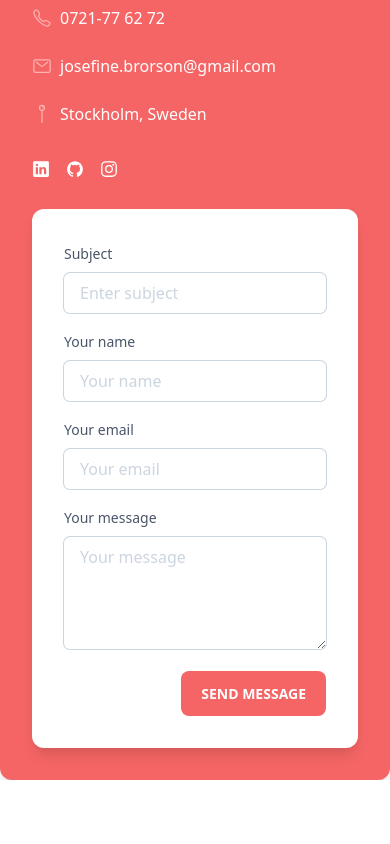
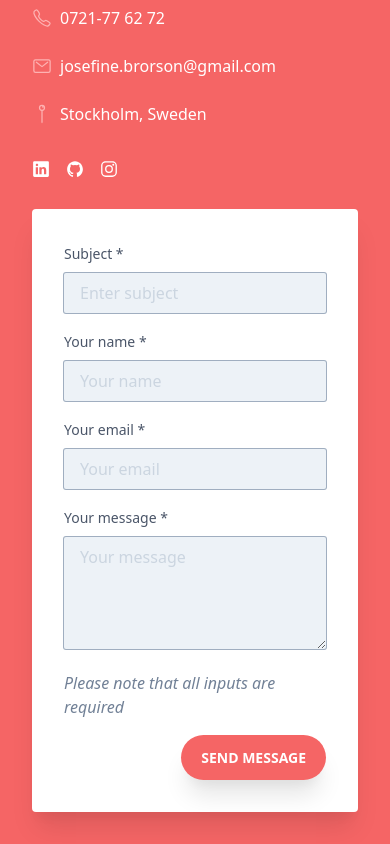
Before and after one commit to jbrorson/Exam-React-Portfolio, a React (Create React App) app: page / in a window 390 px wide. Shown: the part 4716-5560 px from the top of the page. Before the commit the page ends 5496 px from the top, so only its background shows below. Built offline with nearby package versions, Linux system fonts and the light colour scheme.

Commit message:
Moved contact form to footer

```diff
--- a/src/components/Contact.js
+++ b/src/components/Contact.js
@@ -49,8 +49,8 @@ export default function Contact() {
   // };
 
   return (
-    <div className="flex w-full min-h-screen justify-center items-center" id="contact">
-      <div className="flex flex-col md:flex-row md:space-x-6 space-y-6 md:space-y-0 bg-red-500 w-full max-w-4xl p-8 sm:p-12 rounded-xl sm:rounded-0 shadow-lg text-white overflow-hidden">
+    <div className="flex w-full justify-center items-center" id="contact">
+      <div className="flex flex-col justify-evenly md:flex-row md:space-x-6 space-y-6 md:space-y-0 bg-red-500 w-full p-8 sm:p-12 sm:rounded-0 text-white overflow-hidden">
         <div className="flex flex-col space-y-8 justify-between">
           <div>
             <h1 className="font-bold text-4xl tracking-wide">Contact me</h1>
@@ -95,14 +95,14 @@ export default function Contact() {
           </div>
         </div>
         <div>
-          <div className="bg-white rounded-xl shadow-lg p-8 text-gray-700 sm:w-80">
+          <div className="bg-white rounded-default shadow-xl p-8 text-gray-700 sm:w-80">
             <form
               // onSubmit={handleSubmit}
               onSubmit={sendEmail}
               action=""
               className="flex flex-col space-y-4">
               <div>
-                <label for="" className="text-sm sm:text-base">Subject</label>
+                <label for="" className="text-sm sm:text-base">Subject *</label>
                 <input
                   required
                   type="text"
@@ -110,12 +110,12 @@ export default function Contact() {
                   placeholder="Enter subject"
                   // value={name}
                   // onChange={(e) => setName(e.target.value)}
-                  className="ring-1 ring-gray-400 w-full rounded-md px-4 py-2 mt-2
+                  className="bg-gray-200 ring-1 ring-gray-500 w-full rounded-sm px-4 py-2 mt-2
                     outline-none focus:ring-2 focus:ring-blue-300"
                 />
               </div>
               <div>
-                <label for="" className="text-sm sm:text-base">Your name</label>
+                <label for="" className="text-sm sm:text-base">Your name *</label>
                 <input
                   required
                   type="text"
@@ -123,12 +123,12 @@ export default function Contact() {
                   placeholder="Your name"
                   // value={name}
                   // onChange={(e) => setName(e.target.value)}
-                  className="ring-1 ring-gray-400 w-full rounded-md px-4 py-2 mt-2
+                  className="bg-gray-200 ring-1 ring-gray-500 w-full rounded-sm px-4 py-2 mt-2
                     outline-none focus:ring-2 focus:ring-blue-300"
                 />
               </div>
               <div>
-                <label for="" className="text-sm sm:text-base">Your email</label>
+                <label for="" className="text-sm sm:text-base">Your email *</label>
                 <input
                   required
                   type="email"
@@ -136,12 +136,12 @@ export default function Contact() {
                   placeholder="Your email"
                   // value={email}
                   // onChange={(e) => setEmail(e.target.value)}
-                  className="ring-1 ring-gray-400 w-full rounded-md px-4 py-2 mt-2
+                  className="bg-gray-200 ring-1 ring-gray-500 w-full rounded-sm px-4 py-2 mt-2
                     outline-none focus:ring-2 focus:ring-blue-300"
                 />
               </div>
               <div>
-                <label for="" className="text-sm sm:text-base">Your message</label>
+                <label for="" className="text-sm sm:text-base">Your message *</label>
                 <textarea
                   required
                   rows="4"
@@ -150,14 +150,15 @@ export default function Contact() {
                   placeholder="Your message"
                   // value={message}
                   // onChange={(e) => setMessage(e.target.value)}
-                  className="ring-1 ring-gray-400 w-full rounded-md px-4 py-2 mt-2
+                  className="bg-gray-200 ring-1 ring-gray-500 w-full rounded-sm px-4 py-2 mt-2
                     outline-none focus:ring-2 focus:ring-blue-300"
                 />
               </div>
+              <i className="text-gray-600">Please note that all inputs are required</i>
               <button
                 // style={{ background: loader ? "#ccc" : "#f56565" }}
                 type="submit"
-                className="inline-block self-end px-5 py-3 uppercase mt-10 bg-red-500 rounded-lg text-white text-sm font-semibold sm:text-base">
+                className="inline-block self-end px-5 py-3 uppercase mt-10 bg-red-500 rounded-3xl shadow-xl text-white text-sm font-semibold sm:text-base">
                 Send Message
               </button>
             </form>
```
